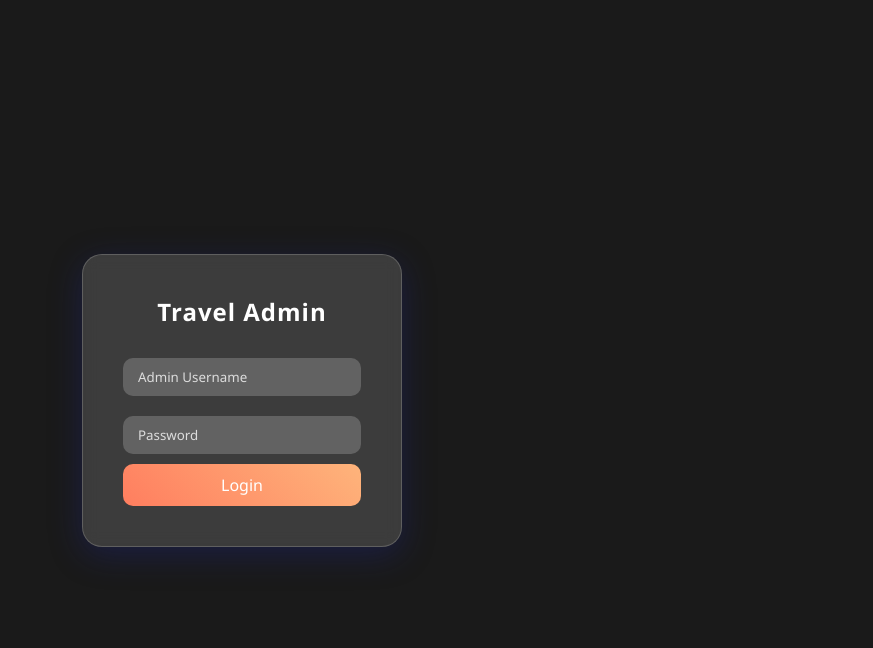
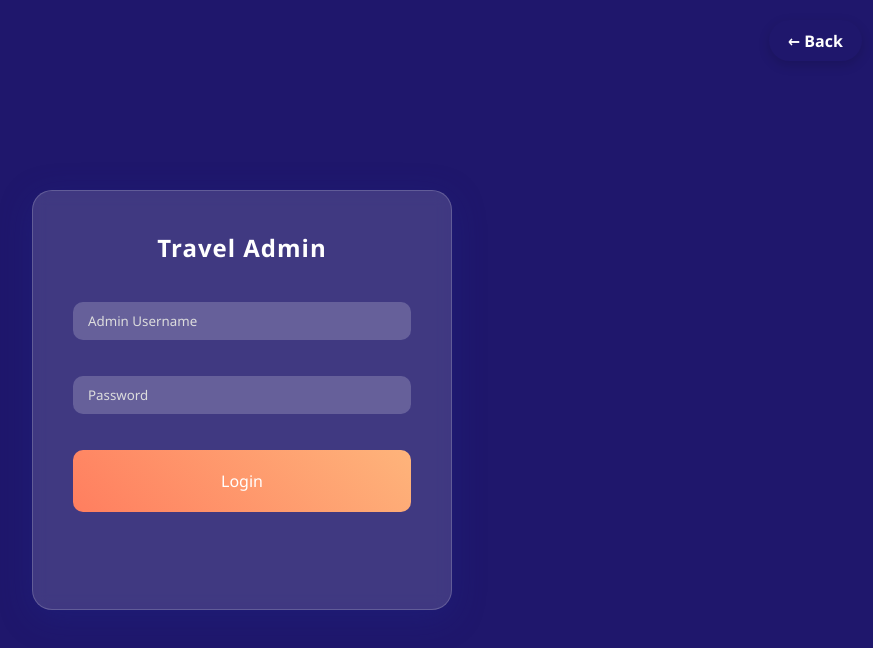
Before and after one commit to kenkao05/bharatyatra, a plain HTML site: page admin-login.html in a window 1280 px wide. Shown: the whole page, without its empty margins (398-1271 px from the left). Drawn offline with Linux system fonts and the light colour scheme.

Commit message:
admin-login-tweaks

```diff
--- a/admin-login.html
+++ b/admin-login.html
@@ -13,7 +13,7 @@
 
         /* --- Simple Background --- */
         body {
-  background: #1a1a1a; /* Dark gray solid background */
+            background: #1f176c; /* Dark gray solid background */
             height: 100vh;
             display: flex;
             justify-content: center;
@@ -25,7 +25,8 @@ body {
             background: rgba(255,255,255,0.15);
             border-radius: 20px;
             padding: 40px;
-  width: 320px;
+            width: 420px;
+            height: 420px;
             color: #fff;
             box-shadow: 0 8px 32px rgba(31,38,135,0.37);
             backdrop-filter: blur(8px);
@@ -45,7 +46,7 @@ body {
         .login-container input {
             width: 100%;
             padding: 10px 15px;
-  margin: 10px 0;
+            margin: 18px 0; /* increased vertical space */
             border: none;
             border-radius: 10px;
             outline: none;
@@ -59,7 +60,8 @@ body {
         /* --- Button --- */
         .login-container button {
             width: 100%;
-  padding: 10px;
+            padding: 20px;
+            margin-top: 18px; /* add space above button */
             border: none;
             border-radius: 10px;
             background: linear-gradient(45deg,#ff7e5f,#feb47b);
@@ -70,6 +72,38 @@ body {
         }
         .login-container button:hover {
             transform: scale(1.05);
+        }
+
+        /*back button*/
+        .back-btn {
+            display: inline-flex;
+            align-items: center;
+            gap: 0.5rem;
+            padding: 0.6rem 1.2rem;
+            background: linear-gradient(135deg, var(--primary), var(--secondary));
+            color: white;
+            font-weight: 600;
+            border-radius: 30px;
+            text-decoration: none;
+            box-shadow: 0 4px 12px rgba(0, 0, 0, 0.15);
+            transition: all 0.3s ease;
+        }
+
+        .back-btn i {
+            font-size: 1rem;
+        }
+
+        .back-btn:hover {
+            transform: translateX(-5px);
+            background: linear-gradient(135deg, var(--accent), var(--secondary));
+            box-shadow: 0 6px 18px rgba(0, 0, 0, 0.2);
+        }
+
+        .back-btn-header {
+            position: absolute;
+            top: 20px;    /* distance from top of header */
+            right: 20px;  /* distance from right side */
+            z-index: 10;  /* make sure it’s above the overlay */
         }
 
         /* Verification modal */
@@ -84,6 +118,9 @@ body {
         </style>
     </head>
     <body>
+        <a href="../index.html" class="back-btn back-btn-header">
+            ← Back
+        </a>
 
         <div class="login-container">
             <h2>Travel Admin</h2>
@@ -104,7 +141,7 @@ body {
         <script>
         /* --- Simple admin credentials --- */
         const ADMIN_USER = "admin";
-const ADMIN_PASS = "travel@123";
+        const ADMIN_PASS = "admin123";
         let generatedCode = "";
 
         /* --- Login form submit --- */
@@ -127,7 +164,7 @@ function verifyCode(){
         const code = document.getElementById("verifyCode").value.trim();
         if(code === generatedCode){
             alert("✅ Login successful! Welcome Admin.");
-     // window.location.href = "admin-dashboard.html";
+            window.location.href = "admin-dashboard.html";
         } else {
             alert("❌ Incorrect code. Try again.");
         }
```
Also changed, not shown: admin-dashboard.html (+3 -1 lines). Lines whose indentation alone changed are shown as unchanged.
